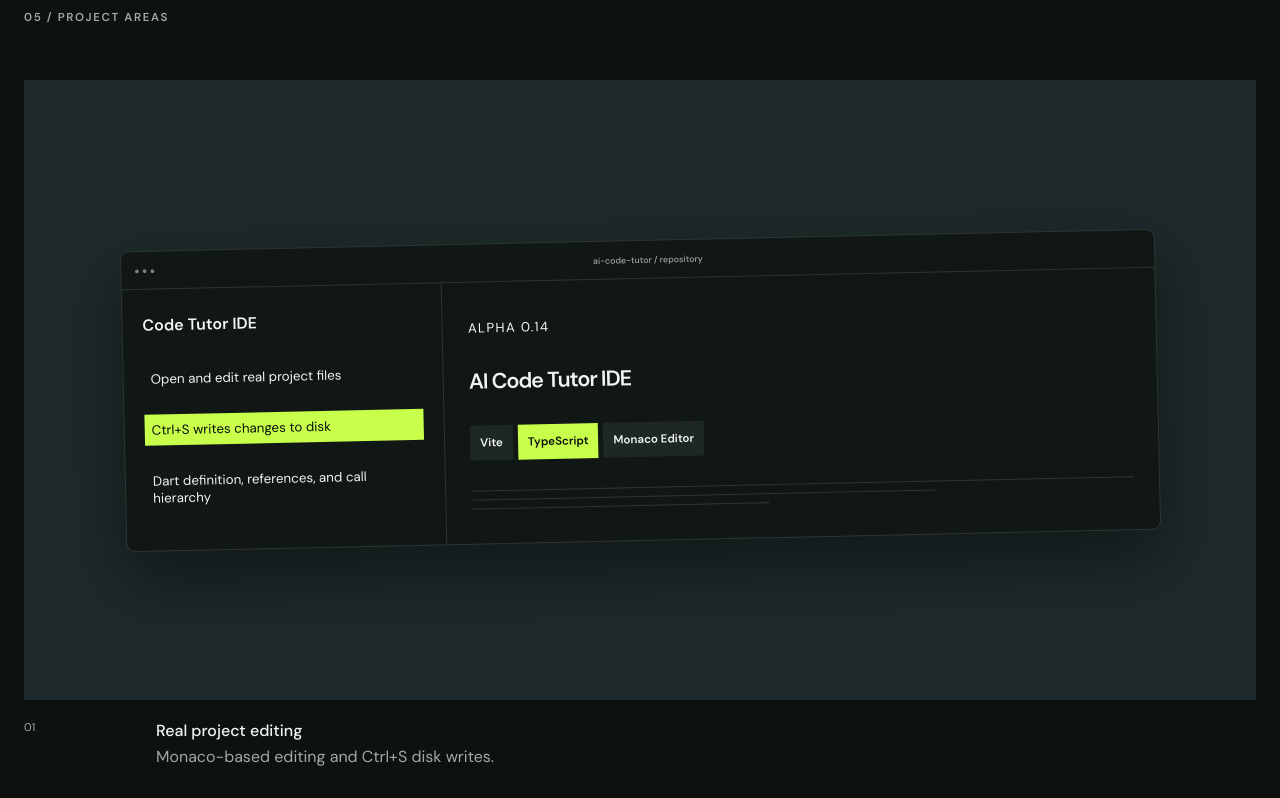
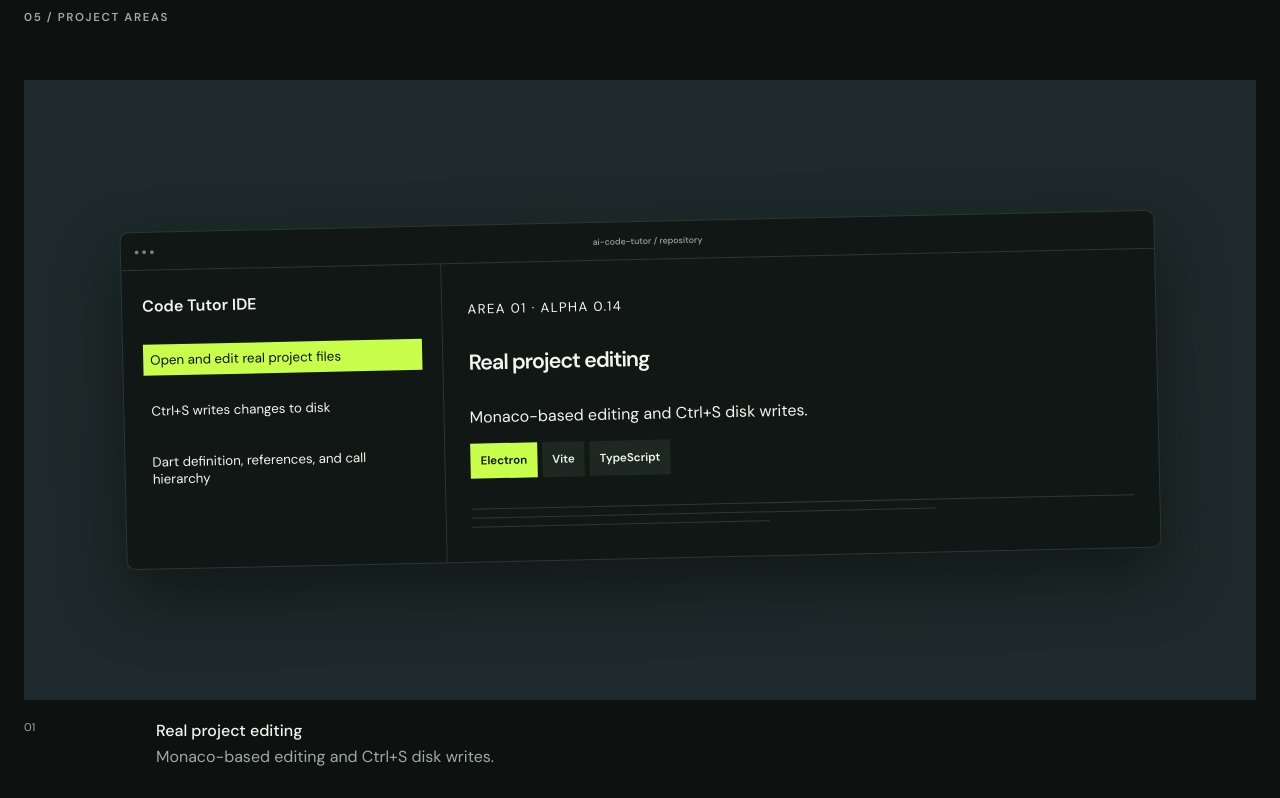
Before and after one commit to chengyang1017/portfolio, a React (Vite) app: page /projects/ai-code-tutor in a window 1280 px wide. Shown: the part 4339-5137 px from the top of the page. Built offline with nearby package versions, Linux system fonts and the light colour scheme.

Commit message:
Make project gallery areas distinct

```diff
--- a/src/components/ProjectGallery.tsx
+++ b/src/components/ProjectGallery.tsx
@@ -1,3 +1,29 @@
 import type { Project } from '../data/projects';
 import { ProjectVisual } from './ProjectVisual';
-export function ProjectGallery({ project }: { project: Project }) { return <div className="gallery">{project.gallery.map((image, index) => <figure key={image.title}><ProjectVisual project={project} compact/><figcaption><span>0{index + 1}</span><div><strong>{image.title}</strong><p>{image.caption}</p></div></figcaption></figure>)}</div>; }
+
+export function ProjectGallery({ project }: { project: Project }) {
+  return (
+    <div className="gallery">
+      {project.gallery.map((image, index) => (
+        <figure key={image.title}>
+          <ProjectVisual
+            project={project}
+            compact
+            focus={{
+              title: image.title,
+              caption: image.caption,
+              index,
+            }}
+          />
+          <figcaption>
+            <span>{String(index + 1).padStart(2, '0')}</span>
+            <div>
+              <strong>{image.title}</strong>
+              <p>{image.caption}</p>
+            </div>
+          </figcaption>
+        </figure>
+      ))}
+    </div>
+  );
+}
```
